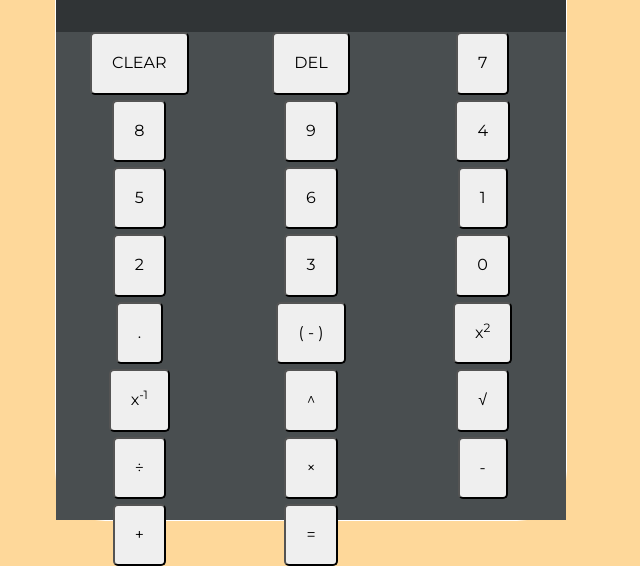
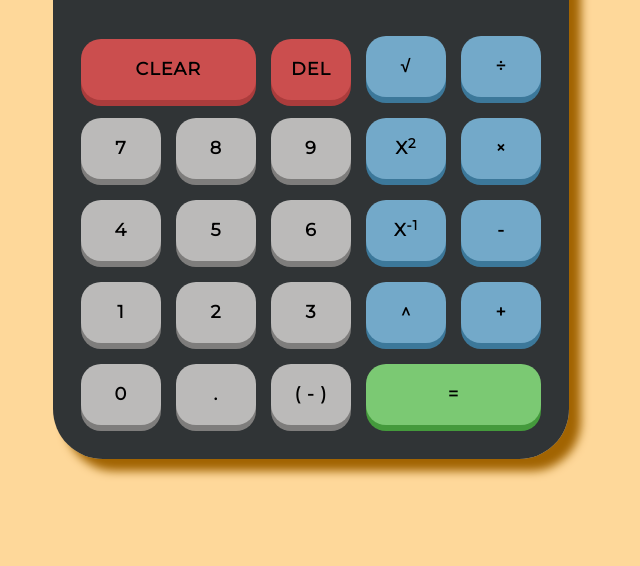
Before and after one commit to AnOrdinaryUsername/Calculator, a plain HTML site: page index.html in a window 1280 px wide. Shown: the part 279-845 px from the top of the page, without its empty margins (329-969 px from the left). After the commit the page ends 800 px from the top, so only its background shows below. Drawn offline with Linux system fonts and the light colour scheme.

Commit message:
Refine button styles and add box shadows

```diff
--- a/styles/style.css
+++ b/styles/style.css
@@ -1,9 +1,8 @@
 .content-container {
   align-items: center;
   display: flex;
-  flex-flow: column nowrap;
+  flex-flow: column wrap;
   justify-content: space-around;
-  height: 100vh;
 }
 
 .title-wrapper {
@@ -15,7 +14,7 @@ header {
   background-color: hsl(5, 88%, 67%);
   border: 0.25rem solid black;
   border-radius: 3em;
-  margin: 2rem;
+  margin: 1.5rem 2rem;
   padding: 2.25rem 4rem;
 }
 
@@ -27,13 +26,13 @@ h1 {
 }
 
 .calculator-container {
-  height: 100%;
-  width: 40%;
+  height: auto;
+  width: auto;
 }
 
 .calculator {
-  border: 0.15rem solid white;
   border-radius: 5rem;
+  box-shadow: 1.2rem 1.2rem 1rem 0 hsl(37, 98%, 32%);
   display: grid;
   grid-template-areas:
     "results"
@@ -41,8 +40,7 @@ h1 {
   grid-template-columns: auto;
   grid-template-rows: 25% 75%;
   justify-items: center;
-  height: 100%;
-  /* text-align: unset; */
+  height: 60rem;
 }
 
 .display-result {
@@ -57,6 +55,7 @@ h1 {
 .display-color {
   align-content: center;
   background-color: hsl(157, 51%, 65%);
+  border: 0.9rem solid rgb(73, 78, 80);
   display: flex;
   flex-flow: row wrap;
   height: 60%;
@@ -66,75 +65,239 @@ h1 {
 }
 
 .results {
-  font-size: auto;
+  font-family: "VT323", monospace;
+  font-size: 2.33em;
+  text-align: center;
+  width: 100%;
 }
 
 .buttons-wrapper {
-  align-items: center;
+  align-items: end;
+  background-color: hsl(200, 5%, 20%);
+  border-bottom-left-radius: inherit;
+  border-bottom-right-radius: inherit;
   display: grid;
-  gap: 0.5rem;
   grid-area: buttons;
-  grid-template-columns: repeat(3, 1fr);
-  grid-template-rows: repeat(3, 1fr);
-  justify-items: center;
-  background-color: hsl(200, 5%, 30%);
+  grid-template-columns: repeat(5, 1fr);
+  grid-template-rows: repeat(5, 1fr);
+  justify-items: end;
+  padding: 2rem;
   width: 100%;
 }
 
-.delete-buttons {
-  display: grid;
-  column-gap: 1.33rem;
+#clear {
   grid-column: 1 / 3;
   grid-row: 1 / 2;
-  grid-template-columns: repeat(3, 1fr);
-  grid-template-rows: 1fr;
-  height: 100%;
-  width: 100%;
-  justify-items: stretch;
-  align-items: center;
 }
 
-.numbers-buttons {
-  align-items: stretch;
-  display: grid;
-  gap: 1.33rem;
-  grid-column: 1 / 3;
-  grid-row: 2 / 4;
-  grid-template-columns: repeat(3, 1fr);
-  grid-template-rows: repeat(3, 1fr);
-  justify-items: stretch;
-  width: 100%;
-  height: 100%;
+#delete {
+  grid-column: 3 / 4;
+  grid-row: 1 / 2;
+  justify-self: start;
 }
 
-.symbols-buttons {
-  display: grid;
-  /* gap: 1.33rem; */
-  grid-column: 3 / 4;
-  grid-row: 1 / 4;
-  grid-template-columns: 1fr;
-  grid-template-rows: repeat(5, 1fr);
-  justify-items: stretch;
-  align-items: end;
-  /* margin: 5rem; */
-  /* margin-bottom: 0; */
-  width: 100%;
-  height: 100%;
+#sq-rt {
+  grid-column: 4 / 5;
+  grid-row: 1 / 2;
 }
 
-.symbols-buttons > button {
-  font-size: 1.78em;
-  font-weight: 900;
-  padding: 1.5rem;
-  /* margin: 4rem 4rem 0rem 4rem; */
+#7 {
+  grid-column: 1 / 2;
+  grid-row: 2 / 3;
+}
+
+#8 {
+  grid-column: 2 / 3;
+  grid-row: 2 / 3;
+}
+
+#9 {
+  grid-column: 3 / 4;
+  grid-row: 2 / 3;
+}
+
+#4 {
+  grid-column: 1 / 2;
+  grid-row: 3 / 4;
+}
+
+#5 {
+  grid-column: 2 / 3;
+  grid-row: 3 / 4;
+}
+
+#6 {
+  grid-column: 3 / 4;
+  grid-row: 3 / 4;
+}
+
+#1 {
+  grid-column: 1 / 2;
+  grid-row: 4 / 5;
+}
+
+#2 {
+  grid-column: 2 / 3;
+  grid-row: 4 / 5;
+}
+
+#3 {
+  grid-column: 3 / 4;
+  grid-row: 4 / 5;
+}
+
+#0 {
+  grid-column: 1 / 2;
+  grid-row: 5 / 6;
+}
+
+#decimal {
+  grid-column: 2 / 3;
+  grid-row: 5 / 6;
+}
+
+#squared {
+  grid-column: 4 / 5;
+  grid-row: 2 / 3;
+}
+
+#reciprocal {
+  grid-column: 4 / 5;
+  grid-row: 3 / 4;
+}
+
+#exponent {
+  grid-column: 4 / 5;
+  grid-row: 4 / 5;
+}
+
+#negative {
+  grid-column: 3 / 4;
+  grid-row: 5 / 6;
+}
+
+#division {
+  grid-column: 5 / 6;
+  grid-row: 1 / 2;
+}
+
+#multiplication {
+  grid-column: 5 / 6;
+  grid-row: 2 / 3;
+}
+
+#subtraction {
+  grid-column: 5 / 6;
+  grid-row: 3 / 4;
+}
+
+#addition {
+  grid-column: 5 / 6;
+  grid-row: 4 / 5;
+}
+
+#compute {
+  grid-column: 4 / 6;
+  grid-row: 5 / 6;
+  background: hsl(115, 44%, 62%);
+  color: black;
+  box-shadow: 0 6px hsl(115, 44%, 42%);
+}
+
+#compute:hover {
+  box-shadow: 0 4px hsl(115, 44%, 42%);
+}
+
+#compute:active {
+  box-shadow: 0 0 hsl(115, 44%, 42%);
+}
+
+.btn-2b:hover {
+  box-shadow: 0 4px #ab3c3c;
+  top: 2px;
+}
+
+.btn-2b:active {
+  box-shadow: 0 0 #ab3c3c;
+  top: 6px;
+}
+
+.btn-2b::after {
+  content: "";
+  position: absolute;
+  z-index: -1;
+  -webkit-transition: all 0.3s;
+  -moz-transition: all 0.3s;
+  transition: all 0.3s;
+}
+
+.btn-2b {
+  border-radius: 20px;
+}
+
+.btn-2 {
+  background: #cb4e4e;
+  color: black;
+  box-shadow: 0 6px #ab3c3c;
+  transition: none;
+  width: -webkit-fill-available; /* remove later */
+}
+
+.top-buttons {
+  align-self: center;
+  justify-self: center;
+}
+
+.left-buttons {
+  align-self: start;
+  height: auto;
+  /* width: 5em; */
+  background: hsl(37, 1%, 73%);
+  color: black;
+  box-shadow: 0 6px hsl(37, 1%, 49%);
+}
+
+.left-buttons:hover {
+  box-shadow: 0 4px hsl(37, 1%, 49%);
+}
+
+.left-buttons:active {
+  box-shadow: 0 0 hsl(37, 1%, 49%);
+}
+
+.right-buttons {
+  align-self: start;
+  justify-self: start;
+  background: hsl(202, 44%, 62%);
+  color: black;
+  box-shadow: 0 6px hsl(202, 44%, 42%);
+}
+
+.right-buttons:hover {
+  box-shadow: 0 4px hsl(202, 44%, 42%);
+}
+
+.right-buttons:active {
+  box-shadow: 0 0 hsl(202, 44%, 42%);
 }
 
 button {
+  display: inline-block;
+  border: none;
+  color: inherit;
+  background: none;
+  cursor: pointer;
+  text-transform: uppercase;
+  letter-spacing: 1px;
+  outline: none;
+  position: relative;
   border-radius: 0.5rem;
+  font-size: 1.78rem;
+  font-weight: 900;
   height: fit-content;
-  /* margin: 0.75rem; */
+  margin: 0.75rem; /* 1.25rem? */
   padding: 2rem;
-  /* width: fit-content; */
+  width: fit-content;
 }
 
 html {
```
